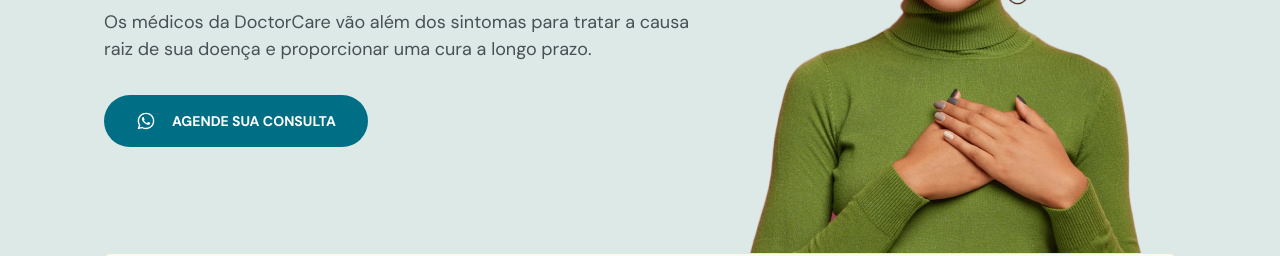
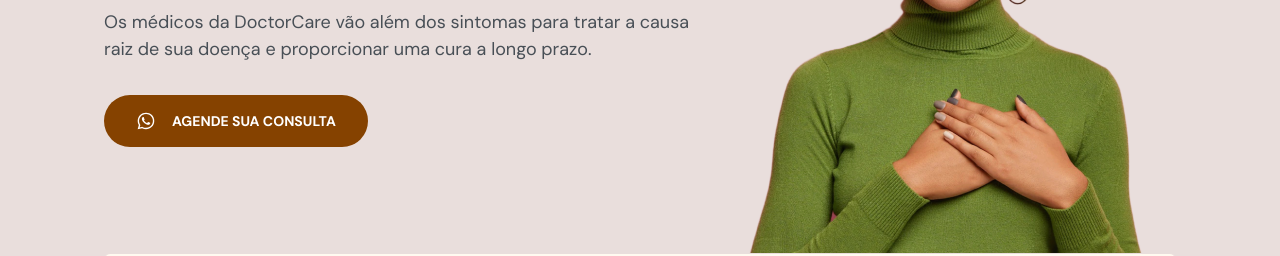
Before and after one commit to Oalysu/project-NLW-DoctorCare, a plain HTML site: page index.html in a window 1280 px wide. Shown: the part 366-622 px from the top of the page. Drawn offline with nearby package versions, Linux system fonts and the light colour scheme.

Commit message:
Update style.css

```diff
--- a/style.css
+++ b/style.css
@@ -6,7 +6,7 @@
 }
 
 :root {
-  --hue: 190;
+  --hue: 390;
   --primary-color: hsl(var(--hue), 100%, 26%);
   --headline: hsl(210, 11%, 15%);
   --paragraph: hsl(210, 9%, 31%);
```
